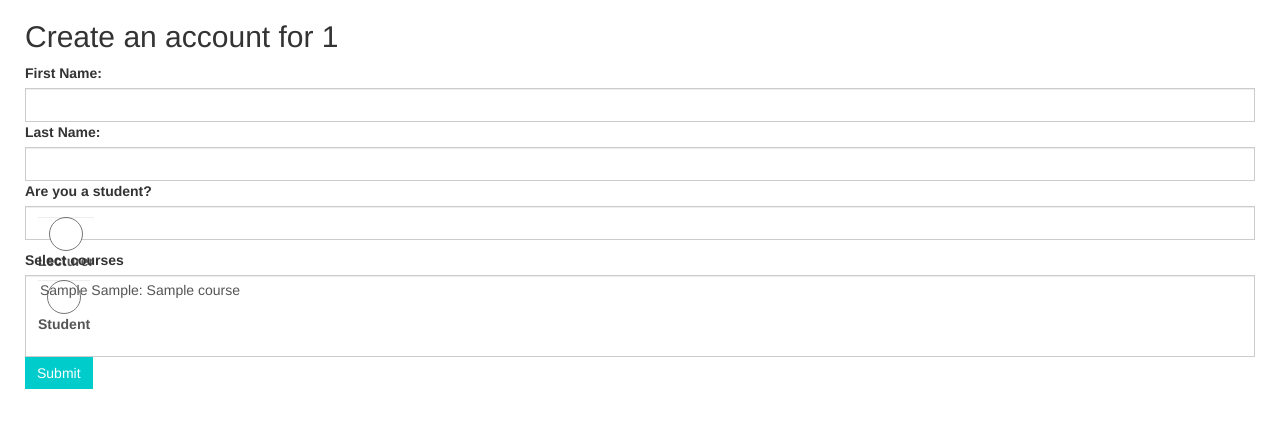
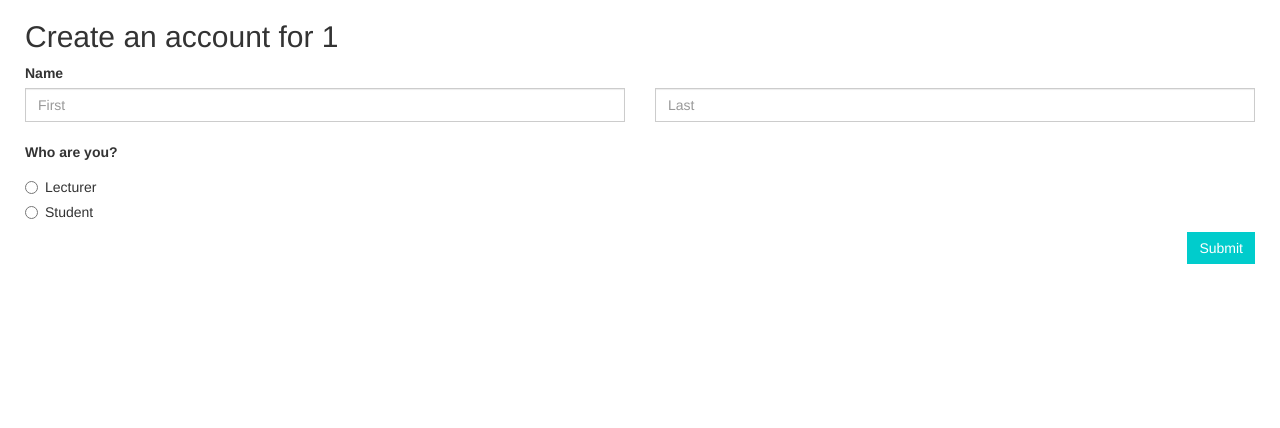
Before and after one commit to karenfeng/class-qa, a Django app: template quailapp/templates/quailapp/create.html in a window 1280 px wide. Shown: the part 52-480 px from the top of the page. Run offline with Django 3.2, Linux system fonts and the light colour scheme; tables that the repository leaves empty hold one stand-in row (values such as "Sample post"); the template is opened without the code that fills it: values that come from a table or form of the project are taken from there, most other values are stand-ins (such as "Sample title", 1, 10 or a date in 2020); some libraries are stand-ins or nearby versions.

Commit message:
Cleans up create account page

```diff
--- a/quailapp/forms.py
+++ b/quailapp/forms.py
@@ -15,8 +15,6 @@
 	is_student = forms.TypedChoiceField(label='Are you a student?',
 		coerce=lambda x: bool(int(x)), choices=[(0,'Lecturer'), (1,'Student')],
 		widget=forms.RadioSelect())
-	courseList = Course.objects.all()
-	courses = forms.ModelMultipleChoiceField(widget=forms.SelectMultiple(), label='Select courses', queryset=courseList)
 
 class ClassForm(forms.Form):
 	your_class = forms.CharField(label='Register class', max_length=50)
--- a/quailapp/templates/quailapp/create.html
+++ b/quailapp/templates/quailapp/create.html
@@ -6,9 +6,21 @@
 
 <form action="/{{netid}}/create" method="post">
     {% csrf_token %}
-    {% bootstrap_form form %}
-    {% buttons %}
-    	<button class="btn btn-primary" type="submit" value="Submit">Submit</button>
+    <label class="control-label">Name</label>
+    <div class="row">
+    	<div class="col-xs-6">
+    		<input class="form-control" id="id_first_name" maxlength="100" name="first_name" placeholder="First" required="required" title="" type="text">
+    	</div>
+    	<div class="col-xs-6">
+    		<input class="form-control" id="id_last_name" maxlength="100" name="last_name" placeholder="Last" required="required" title="" type="text">
+    	</div>
+	</div>
+	<br>
+	<label class="control-label">Who are you?</label>
+	<div class="radio"><label for="id_is_student_0"><input class="" id="id_is_student_0" name="is_student" required="required" title="" type="radio" value="0"> Lecturer</label></div>
+	<div class="radio"><label for="id_is_student_1"><input class="" id="id_is_student_1" name="is_student" required="required" title="" type="radio" value="1"> Student</label></div>
+	{% buttons %}
+    	<button class="btn btn-primary right" type="submit" value="Submit">Submit</button>
     {% endbuttons %}
 </form>
 {% endblock %}
--- a/quailapp/views.py
+++ b/quailapp/views.py
@@ -145,11 +145,8 @@
         form = RegisterForm(request.POST)
         if form.is_valid():
             data = form.cleaned_data
-            courses = ""
-            for course in data['courses']:
-                courses = courses + course.courseid + "|"
             new_user = QuailUser(netid=netid, first_name=data['first_name'], last_name=data['last_name'],
-                is_student=data['is_student'], courses_by_id=courses[:len(courses)-1])
+                is_student=data['is_student'])
             new_user.save()
 
             # automatically log the user in
```
